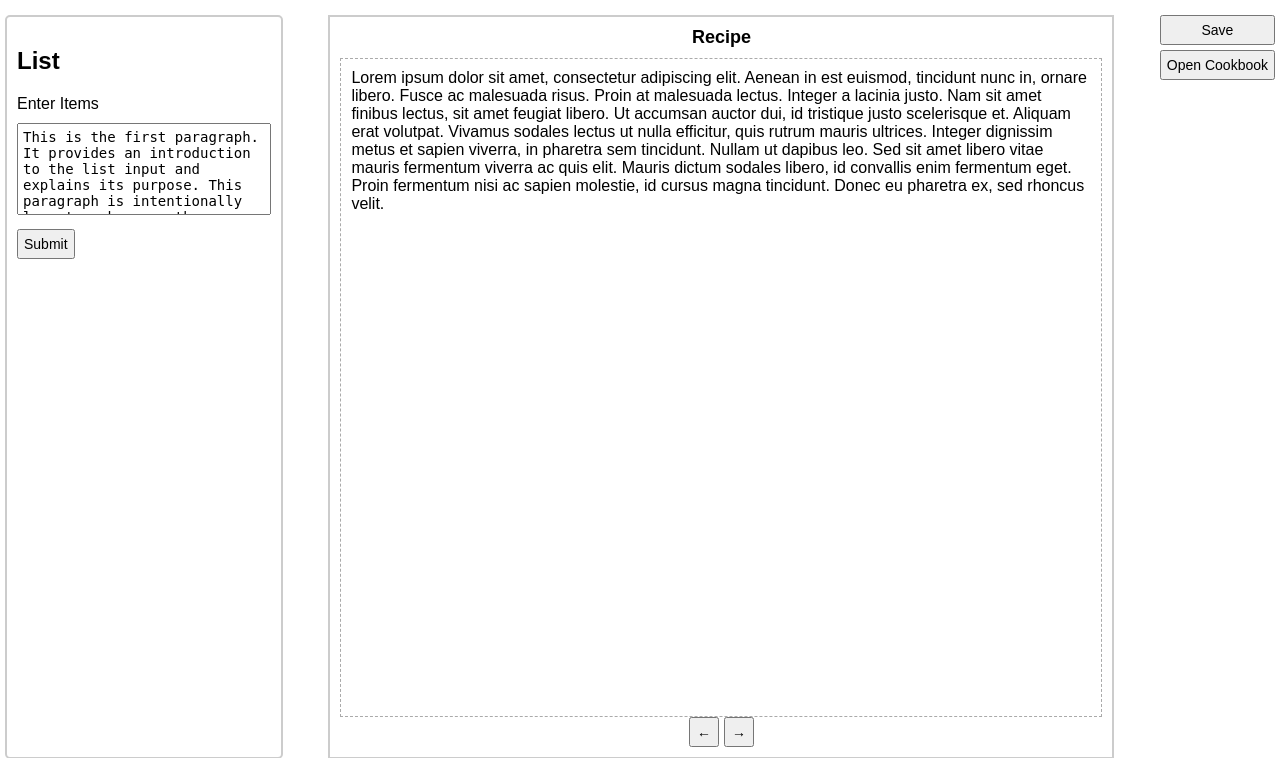
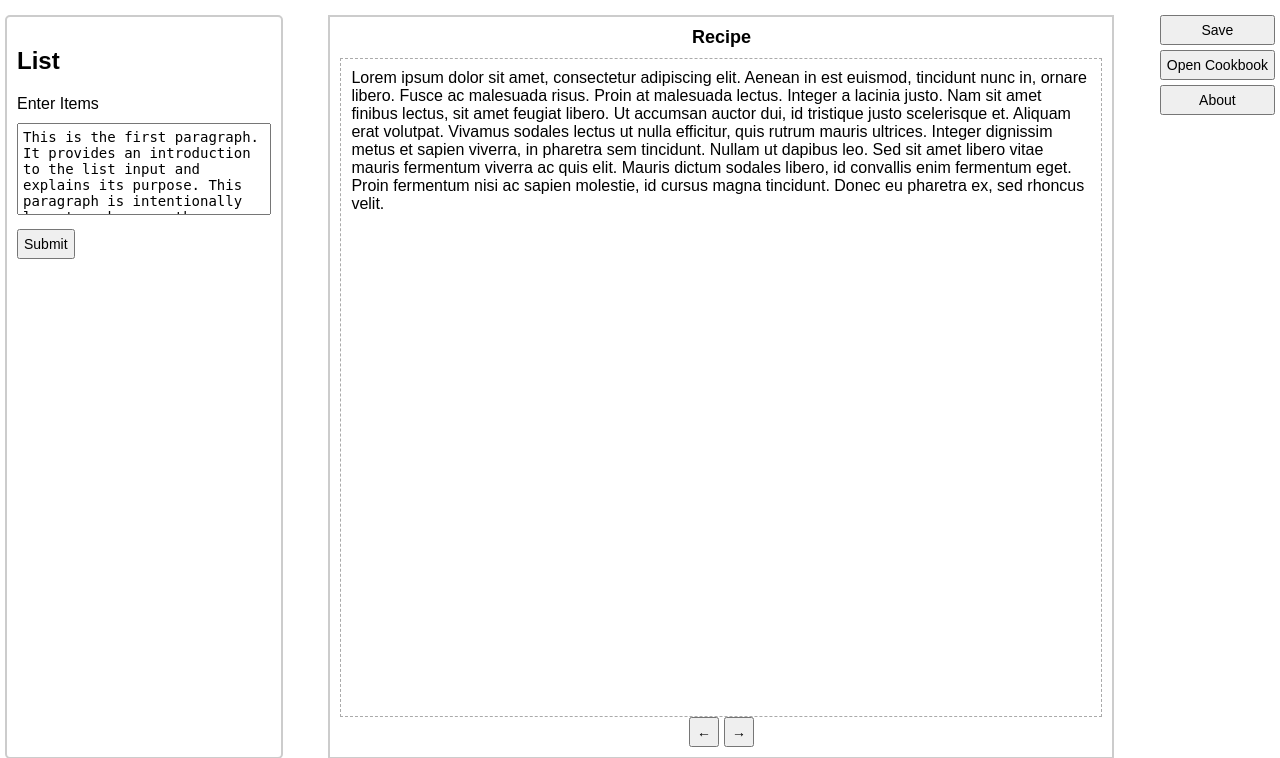
Before and after one commit to dmitriiDr/RecipIT, a Python web app: template templates/home.html in a window 1280 px wide. Shown: the part 28-786 px from the top of the page. Run offline with Jinja, Linux system fonts and the light colour scheme; the template is opened without the code that fills it, so the values that code supplies are empty.

Commit message:
some changes

```diff
--- a/templates/home.html
+++ b/templates/home.html
@@ -129,6 +129,7 @@ This is the third paragraph. It concludes the text, summarizing the key points a
         <div class="action-buttons">
             <button>Save</button>
             <button>Open Cookbook</button>
+            <button>About</button>
         </div>
     </div>
 </body>
```
